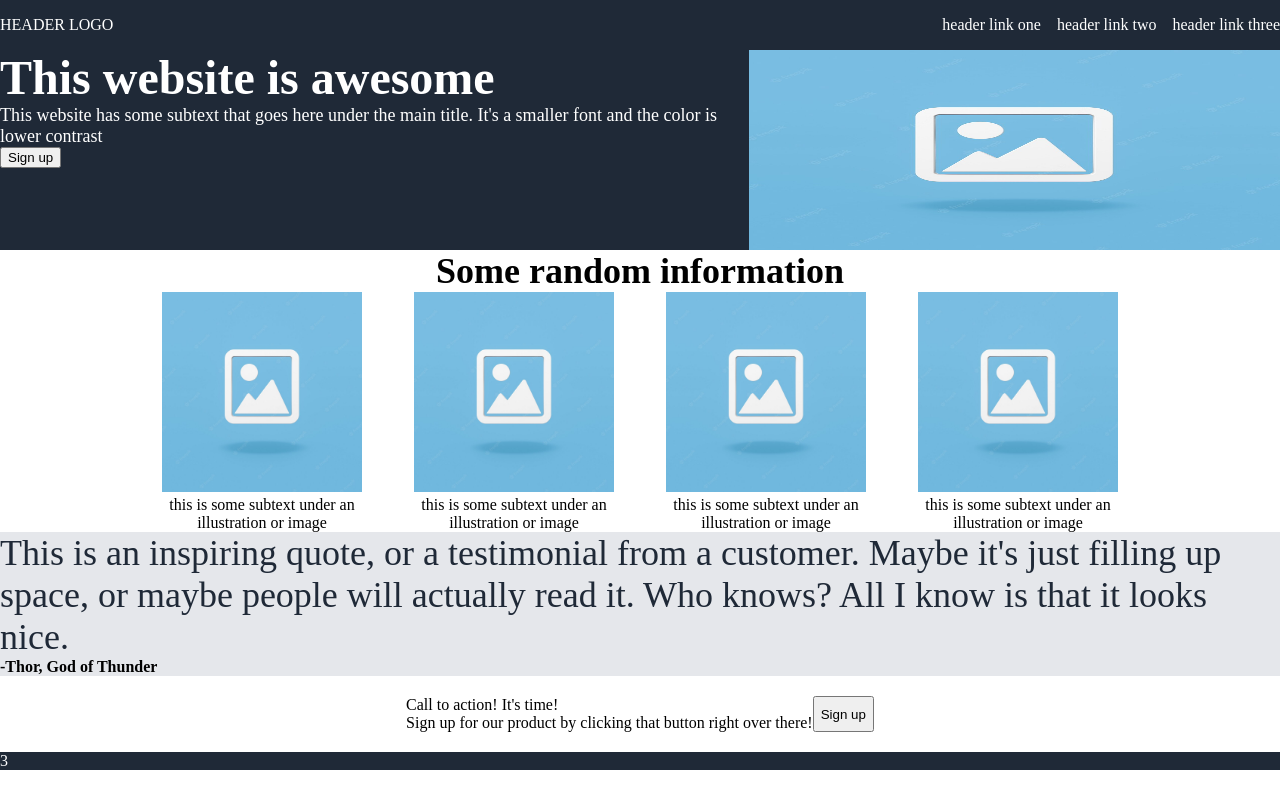
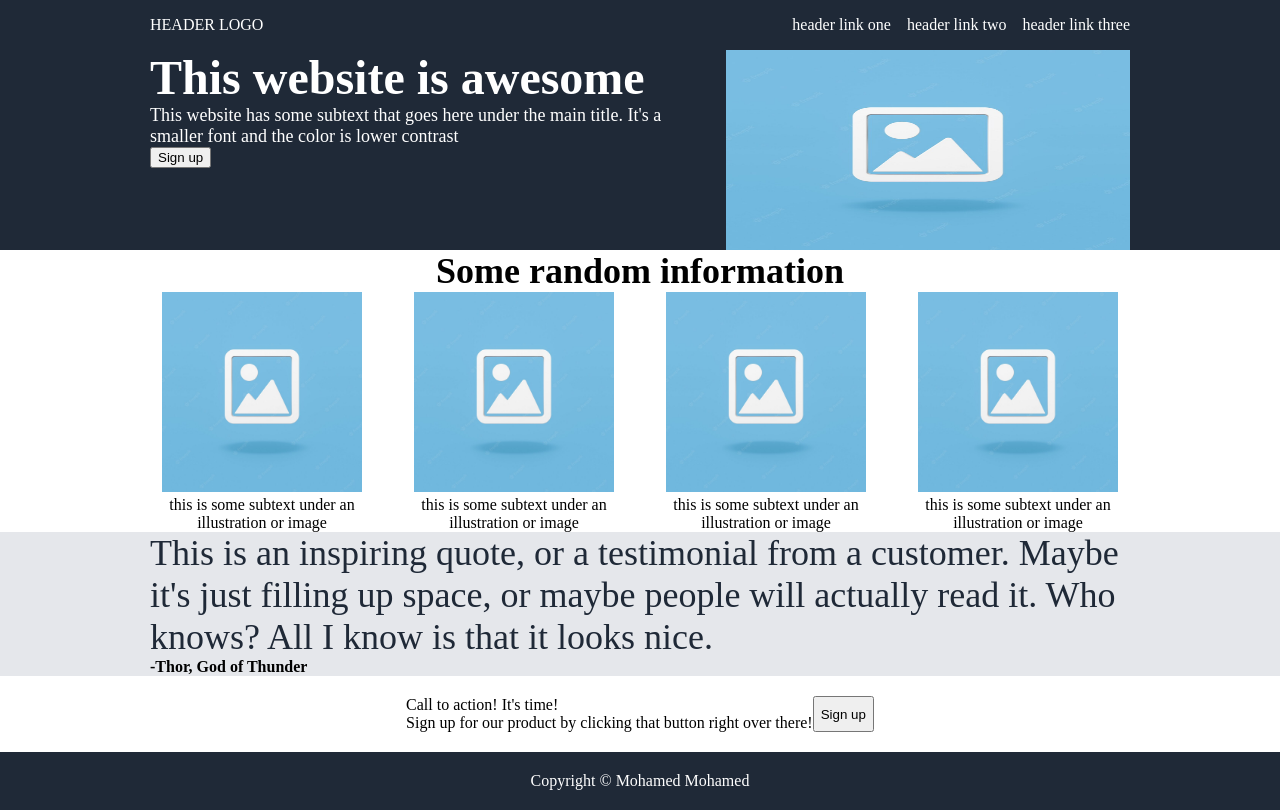
Before and after one commit to mamohamed055/Landing-Page, a plain HTML site: page index.html in a window 1280 px wide. Drawn offline with Linux system fonts and the light colour scheme.

Commit message:
Adding padding to content left and right. Added footer

```diff
--- a/index.html
+++ b/index.html
@@ -83,7 +83,7 @@
         </div>
     </div>
 
-    <div class="footer">3</div>
+    <div class="footer">Copyright &#169 Mohamed Mohamed </div>
 
 </body>
 </html>
--- a/style.css
+++ b/style.css
@@ -99,3 +99,24 @@ a {
     background-color: #1F2937;
     color: white;
 }
+
+.footer {
+    text-align: center;
+    padding-top: 20px;
+    padding-bottom: 20px;
+}
+
+.content > div {
+    padding-left: 150px;
+    padding-right: 150px;
+}
+
+.header > div {
+    padding-left: 150px;
+    padding-right: 150px;
+}
+
+.header .links {
+    padding-left: 150px;
+    padding-right: 150px;
+}
```
